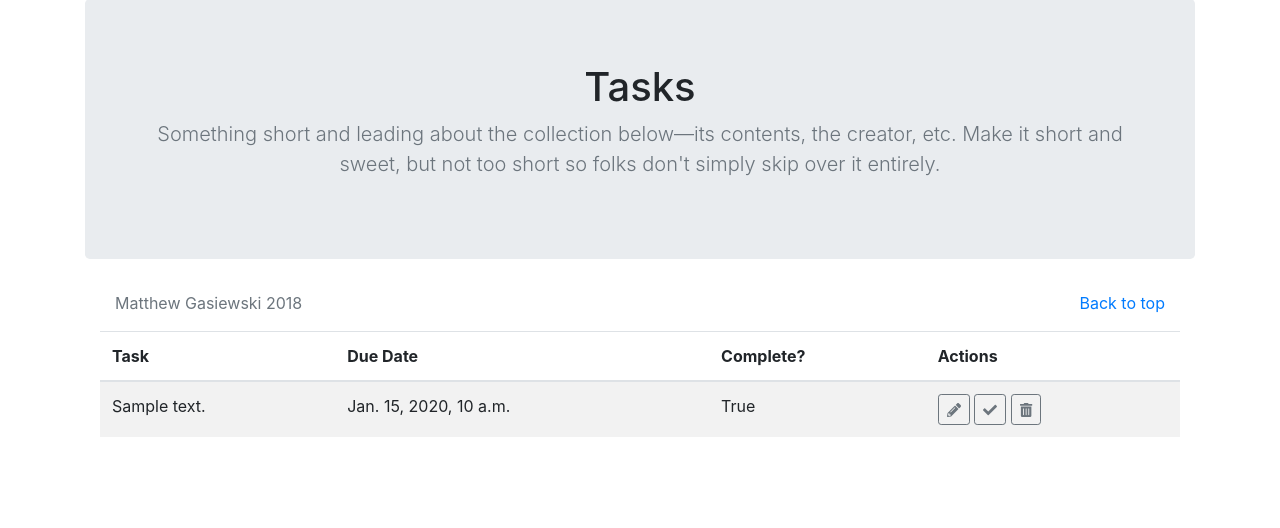
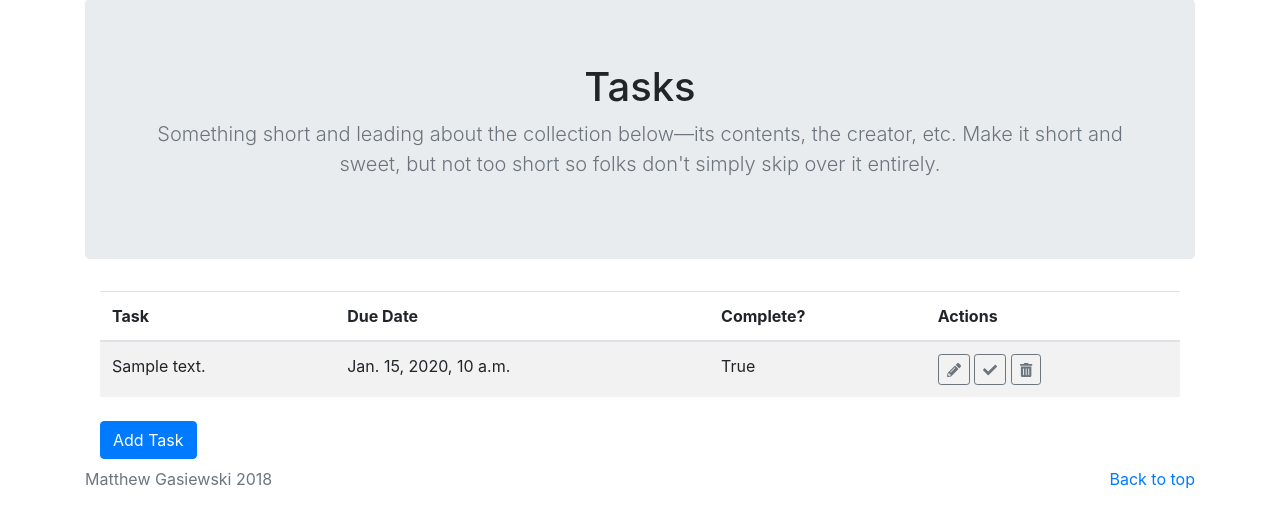
Before and after one commit to MGasiewski/alfred, a Django app: page /tasks/ in a window 1280 px wide. Shown: the part 57-585 px from the top of the page. Run offline with Django 3.2, Linux system fonts and the light colour scheme; tables that the repository leaves empty hold one stand-in row (values such as "Sample post"); some libraries are stand-ins or nearby versions.

Commit message:
added 'add task' button

```diff
--- a/tasks/templates/index.html
+++ b/tasks/templates/index.html
@@ -39,6 +39,8 @@
       {% else %}
       <p>No tasks available.</p>
       {% endif %}
+	  </table>
+	  <a href="#" class="btn btn-primary my-2">Add Task</a>
     </div>
     </main>
 	{% include "footer.html" %}
```
